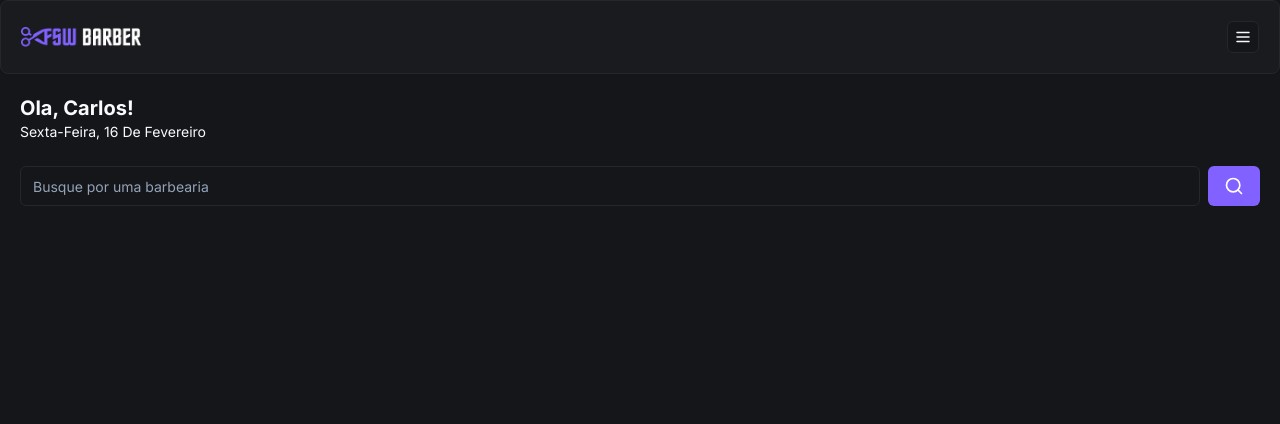
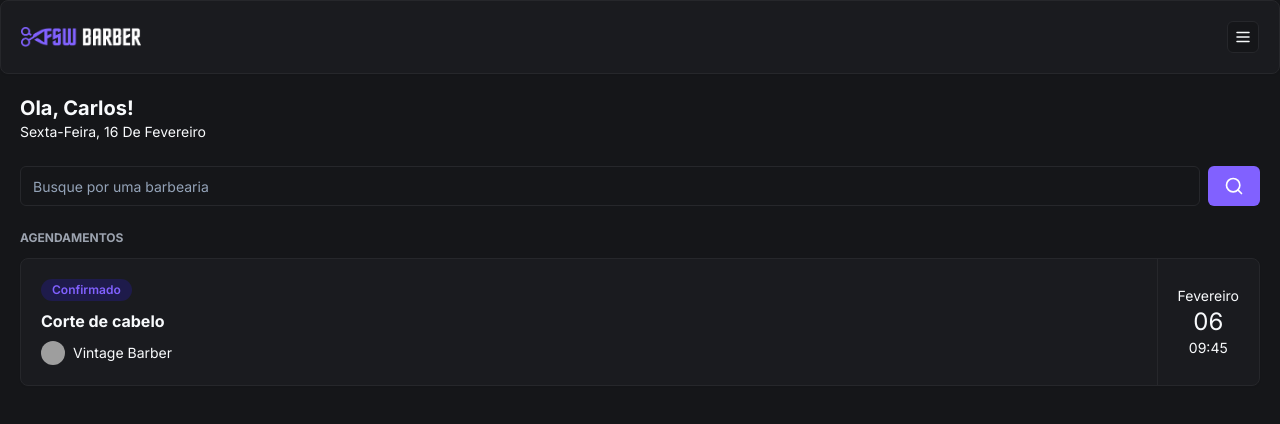
Before and after one commit to FinotelliCarlos/barber-shop, a Next.js app: page / in a window 1280 px wide. Shown: the top 424 px of the page. Built offline with nearby package versions, Linux system fonts and the light colour scheme; grey boxes are pictures that could not be loaded.

Commit message:
feat: add initial booking component

```diff
--- a/app/(home)/page.tsx
+++ b/app/(home)/page.tsx
@@ -1,6 +1,7 @@
 import { format } from "date-fns";
 
 import { ptBR } from "date-fns/locale";
+import BookingItem from "../_components/booking-item";
 import Header from "../_components/header";
 import Search from "./_components/search";
 
@@ -20,6 +21,13 @@
       <div className="px-5 mt-6">
         <Search />
       </div>
+
+      <div className="px-5 mt-6">
+        <h2 className="text-xs uppercase text-gray-400 font-bold mb-3">
+          Agendamentos
+        </h2>
+        <BookingItem />
+      </div>
     </div>
   );
 }
--- /dev/null
+++ b/app/_components/booking-item.tsx
@@ -0,0 +1,35 @@
+import { Avatar, AvatarFallback, AvatarImage } from "./ui/avatar";
+import { Badge } from "./ui/badge";
+import { Card, CardContent } from "./ui/card";
+
+const BookingItem = () => {
+  return (
+    <Card>
+      <CardContent className="p-5 flex justify-between py-0">
+        <div className="flex flex-col gap-2 py-5">
+          <Badge className="hover:bg-indigo-950 bg-indigo-950 text-primary w-fit">
+            Confirmado
+          </Badge>
+
+          <h2 className="font-bold">Corte de cabelo</h2>
+
+          <div className="flex items-center gap-2">
+            <Avatar className="size-6">
+              <AvatarImage src="https://utfs.io/f/0ddfbd26-a424-43a0-aaf3-c3f1dc6be6d1-1kgxo7.png" />
+              <AvatarFallback>C</AvatarFallback>
+            </Avatar>
+            <h3 className="text-sm">Vintage Barber</h3>
+          </div>
+        </div>
+
+        <div className="flex flex-col items-center justify-center border-l pl-5 border-solid border-secondary">
+          <p className="text-sm">Fevereiro</p>
+          <p className="text-2xl">06</p>
+          <p className="text-sm">09:45</p>
+        </div>
+      </CardContent>
+    </Card>
+  );
+};
+
+export default BookingItem;
--- /dev/null
+++ b/app/_components/ui/avatar.tsx
@@ -0,0 +1,50 @@
+"use client"
+
+import * as React from "react"
+import * as AvatarPrimitive from "@radix-ui/react-avatar"
+
+import { cn } from "@/app/_lib/utils"
+
+const Avatar = React.forwardRef<
+  React.ElementRef<typeof AvatarPrimitive.Root>,
+  React.ComponentPropsWithoutRef<typeof AvatarPrimitive.Root>
+>(({ className, ...props }, ref) => (
+  <AvatarPrimitive.Root
+    ref={ref}
+    className={cn(
+      "relative flex h-10 w-10 shrink-0 overflow-hidden rounded-full",
+      className
+    )}
+    {...props}
+  />
+))
+Avatar.displayName = AvatarPrimitive.Root.displayName
+
+const AvatarImage = React.forwardRef<
+  React.ElementRef<typeof AvatarPrimitive.Image>,
+  React.ComponentPropsWithoutRef<typeof AvatarPrimitive.Image>
+>(({ className, ...props }, ref) => (
+  <AvatarPrimitive.Image
+    ref={ref}
+    className={cn("aspect-square h-full w-full", className)}
+    {...props}
+  />
+))
+AvatarImage.displayName = AvatarPrimitive.Image.displayName
+
+const AvatarFallback = React.forwardRef<
+  React.ElementRef<typeof AvatarPrimitive.Fallback>,
+  React.ComponentPropsWithoutRef<typeof AvatarPrimitive.Fallback>
+>(({ className, ...props }, ref) => (
+  <AvatarPrimitive.Fallback
+    ref={ref}
+    className={cn(
+      "flex h-full w-full items-center justify-center rounded-full bg-muted",
+      className
+    )}
+    {...props}
+  />
+))
+AvatarFallback.displayName = AvatarPrimitive.Fallback.displayName
+
+export { Avatar, AvatarImage, AvatarFallback }
--- /dev/null
+++ b/app/_components/ui/badge.tsx
@@ -0,0 +1,36 @@
+import * as React from "react"
+import { cva, type VariantProps } from "class-variance-authority"
+
+import { cn } from "@/app/_lib/utils"
+
+const badgeVariants = cva(
+  "inline-flex items-center rounded-full border px-2.5 py-0.5 text-xs font-semibold transition-colors focus:outline-none focus:ring-2 focus:ring-ring focus:ring-offset-2",
+  {
+    variants: {
+      variant: {
+        default:
+          "border-transparent bg-primary text-primary-foreground hover:bg-primary/80",
+        secondary:
+          "border-transparent bg-secondary text-secondary-foreground hover:bg-secondary/80",
+        destructive:
+          "border-transparent bg-destructive text-destructive-foreground hover:bg-destructive/80",
+        outline: "text-foreground",
+      },
+    },
+    defaultVariants: {
+      variant: "default",
+    },
+  }
+)
+
+export interface BadgeProps
+  extends React.HTMLAttributes<HTMLDivElement>,
+    VariantProps<typeof badgeVariants> {}
+
+function Badge({ className, variant, ...props }: BadgeProps) {
+  return (
+    <div className={cn(badgeVariants({ variant }), className)} {...props} />
+  )
+}
+
+export { Badge, badgeVariants }
--- a/next.config.mjs
+++ b/next.config.mjs
@@ -1,4 +1,12 @@
 /** @type {import('next').NextConfig} */
-const nextConfig = {};
+const nextConfig = {
+  images: {
+    remotePatterns: [
+      {
+        hostname: "utfs.io",
+      },
+    ],
+  },
+};
 
 export default nextConfig;
--- a/package.json
+++ b/package.json
@@ -13,6 +13,7 @@
   },
   "dependencies": {
     "@prisma/client": "^5.9.1",
+    "@radix-ui/react-avatar": "^1.0.4",
     "@radix-ui/react-slot": "^1.0.2",
     "class-variance-authority": "^0.7.0",
     "clsx": "^2.1.0",
```
Also changed, not shown: 1 other file (tests, documents, lock files or other folders).
